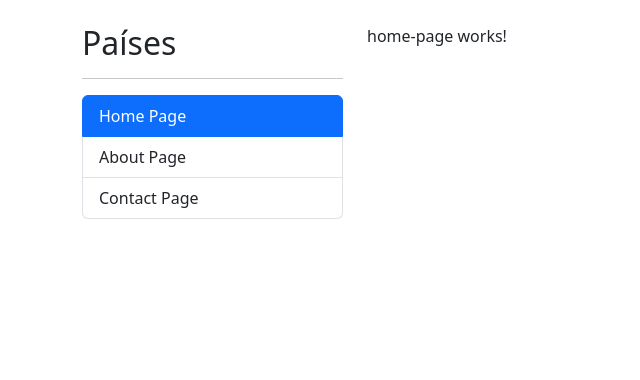
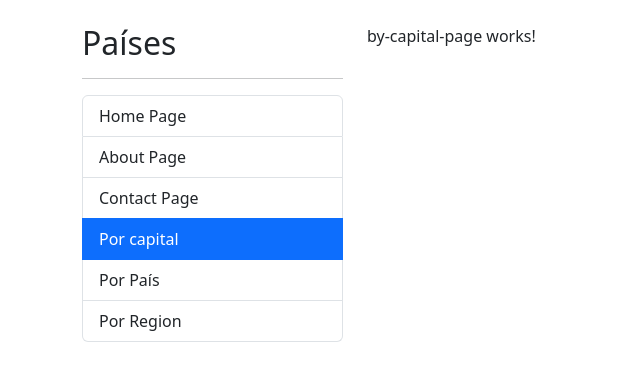
Before and after one commit to Duvan2662/App-Countrys, an Angular app: page /countries/by-capital in a window 1280 px wide. Before the commit this address led to /. Shown: the top 380 px of the page, without its empty margins (0-640 px from the left). Built offline with nearby package versions, Linux system fonts and the light colour scheme.

Commit message:
LazyLoad o Carga perezosa de rutas

```diff
--- a/src/app/app-routing.module.ts
+++ b/src/app/app-routing.module.ts
@@ -18,6 +18,10 @@
     component: ContactPageComponent
   },
   {
+    path: 'countries',
+    loadChildren: ()=> import('./countries/countries.module').then(m => m.CountriesModule)
+  },
+  {
     path: '**',
     redirectTo:''
   }
--- a/src/app/shared/components/side-bar/side-bar.component.html
+++ b/src/app/shared/components/side-bar/side-bar.component.html
@@ -28,4 +28,28 @@
     Contact Page
   </li>
 
+  <li
+  routerLink="countries/by-capital"
+  routerLinkActive="active"
+  class="list-group-item"
+  >
+    Por capital
+  </li>
+
+  <li
+  routerLink="countries/by-country"
+  routerLinkActive="active"
+  class="list-group-item"
+  >
+    Por País
+  </li>
+
+  <li
+  routerLink="countries/by-region"
+  routerLinkActive="active"
+  class="list-group-item"
+  >
+    Por Region
+  </li>
+
 </ul>
```
